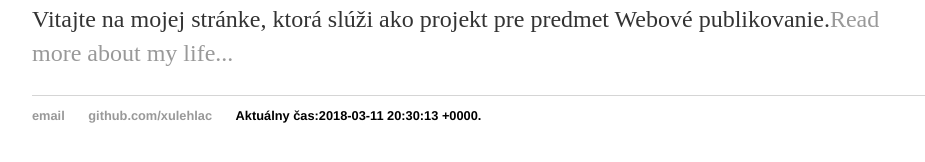
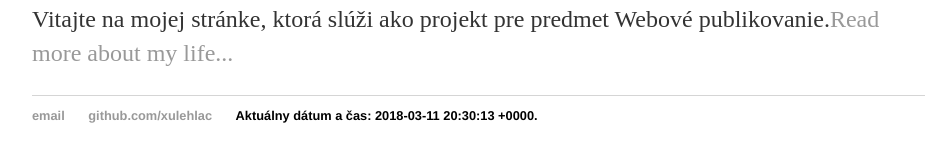
Before and after one commit to xulehlac/xulehlac.github.io, a Jekyll site: the page built from index.html, in a window 1280 px wide. Shown: the part 194-356 px from the top of the page, without its empty margins (160-1085 px from the left). Built offline with Jekyll 4.4.1, drawn with Linux system fonts in a browser that asks for light colours.

Commit message:
Update default.html

```diff
--- a/_layouts/default.html
+++ b/_layouts/default.html
@@ -23,7 +23,7 @@
 	    		<ul>
 	        		<li><a href="mailto:xulehlac@stuba.sk">email</a></li>
 	        		<li><a href="https://github.com/xulehlac">github.com/xulehlac</a></li>
-				<li>Aktuálny čas:{{ site.time }}.</li>
+				<li>Aktuálny dátum a čas: {{ site.time }}.</li>
 				</ul>
 			</footer>
 		</body>
```
